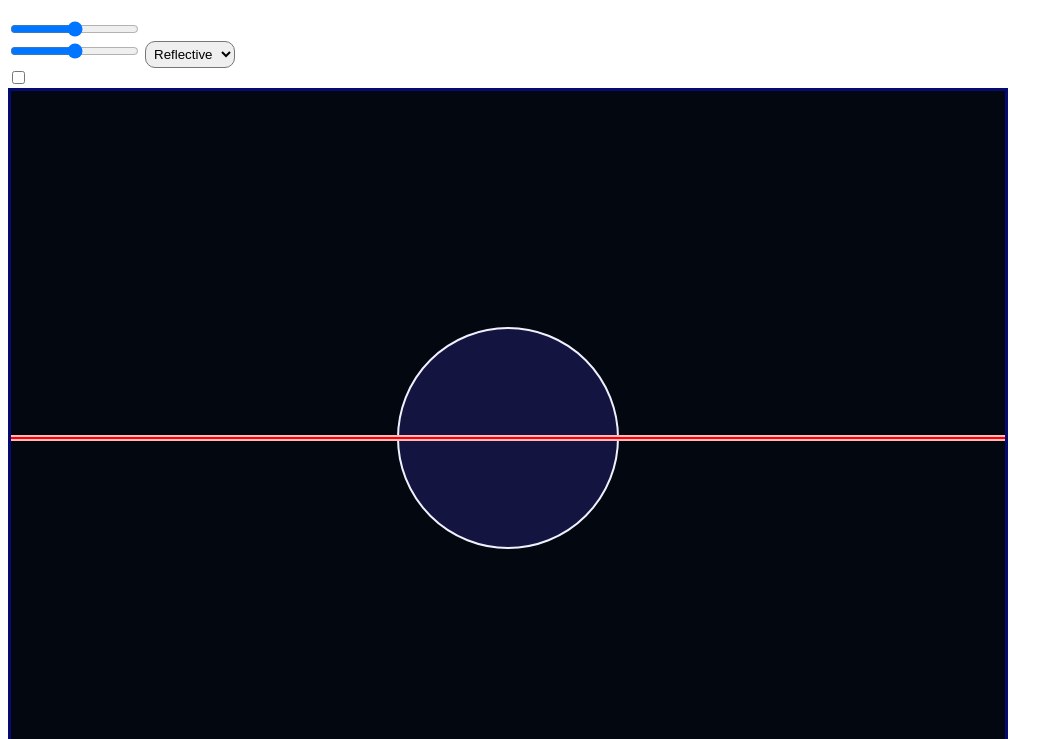
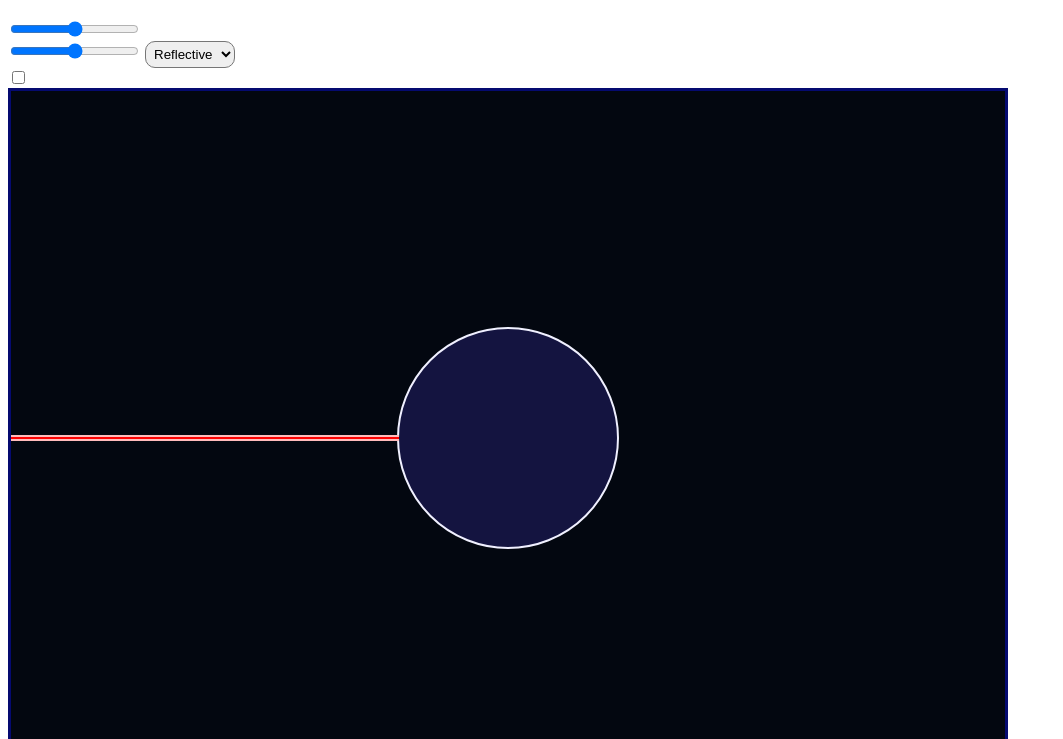
Before and after one commit to minecraftcoder17/Laser-Project---Cubed, a plain HTML site: page index.html in a window 1280 px wide. Shown: the part 61-800 px from the top of the page, without its empty margins (0-1063 px from the left). Drawn offline with Linux system fonts and the light colour scheme.

Commit message:
nearly broke everything, it appears to be fixed now
the laser moves now :)

```diff
--- a/index.html
+++ b/index.html
@@ -14,7 +14,7 @@
     <div class="box" display: flex>
         <input id="heightslider" type="range" min="100" max="600"><br>
         <input id="radiusslider" type="range" min="20" max="200">
-        <select id="select">
+        <select id="selectmat">
             <option value="1">Reflective</option>
             <option value="2">Refractive</option>
             <option value="3">Opaque</option>
@@ -40,12 +40,13 @@
         const heightslider = document.getElementById("heightslider");
         const radiusslider = document.getElementById("radiusslider");
         const ceiling = document.getElementById("ceiling");
+        const selectmat = document.getElementById("selectmat");
 
         update()
 
         function update(){
             objects = [
-                [500,heightslider.value,radiusslider.value,0]
+                [500,350,radiusslider.value,0]
             ]
             ctxmain.fillStyle = "#030710"
             ctxmain.fillRect(0, 0, canvas.width, canvas.height);
@@ -75,7 +76,7 @@
         function simulate(){
 
             var x = 0
-            var y = 350
+            var y = Number(heightslider.value)
             var angle = 0
             //Initialise starting configuration
 
@@ -100,19 +101,14 @@
                         if(colangle<-Math.PI){
                             colangle=colangle+2*Math.PI
                         }
-                        //angle = 2*colangle-angle+Math.PI
-                        d = angle - colangle+(angle-colangle)/1.3;
-                        angle = colangle+Math.asin((Math.sin(angle-colangle))/1.3);
+                        if(selectmat.value ==1){
+                            angle = 2*colangle-angle+Math.PI
+                        } else if(selectmat.value ==2){angle = colangle+Math.asin((Math.sin(angle-colangle))/1.3);}
                         material = 1
                         beam.lineTo(x,y)
                         console.log(Math.hypot(element[0] - x, element[1] - y))
 
-                    } else if(Math.hypot(element[0] - x, element[1] - y)>element[2] && material == 1 && Math.hypot(element[0] - oldx, element[1] - oldy)<element[2]){
-                        let colangle = Math.atan2(y-element[1],x-element[0])
-                        angle = colangle+Math.asin((Math.sin(angle-colangle))*1.3);
-                        console.log(Math.hypot(element[0] - x, element[1] - y))
-                    }
-                });
+                    }});
                 if((y<0 || y>700)&&ceiling.checked){
                     angle*=-1
                     beam.lineTo(x,y)
```
